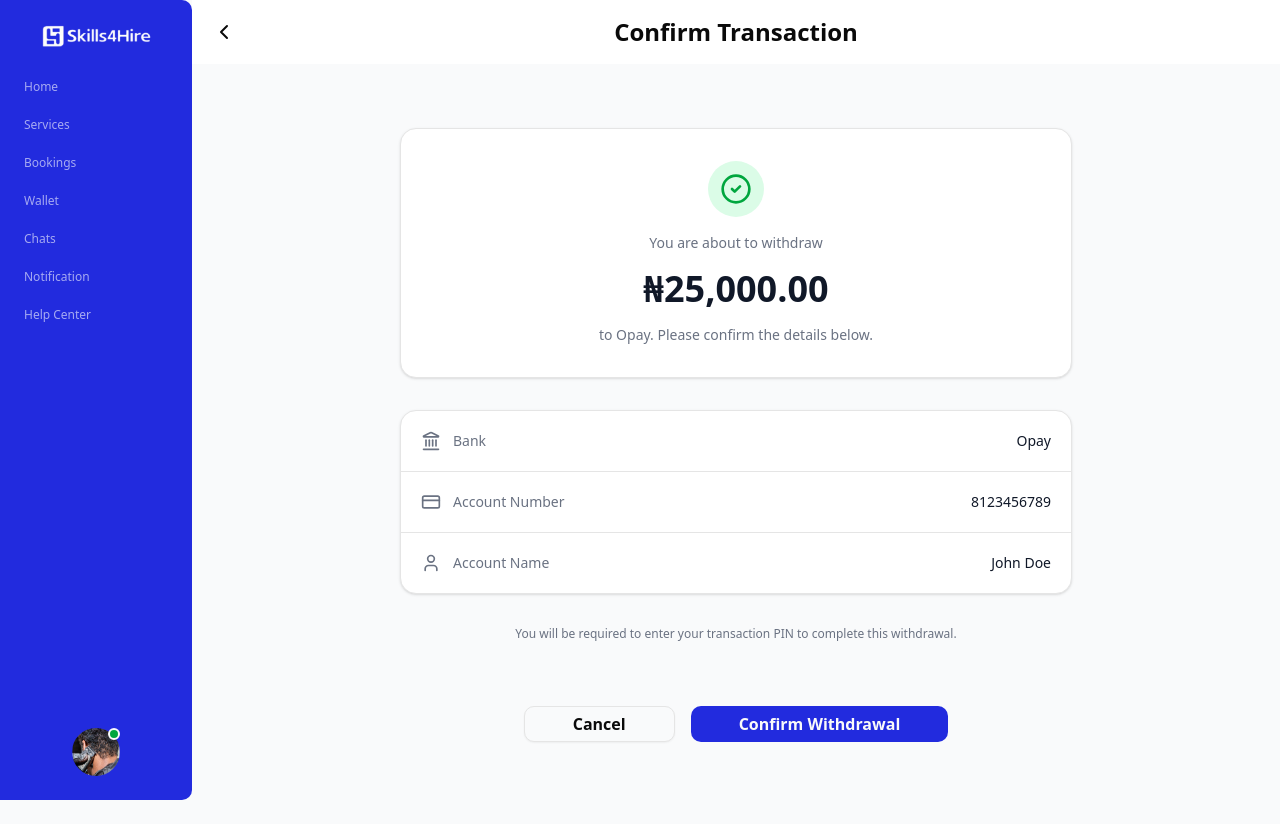
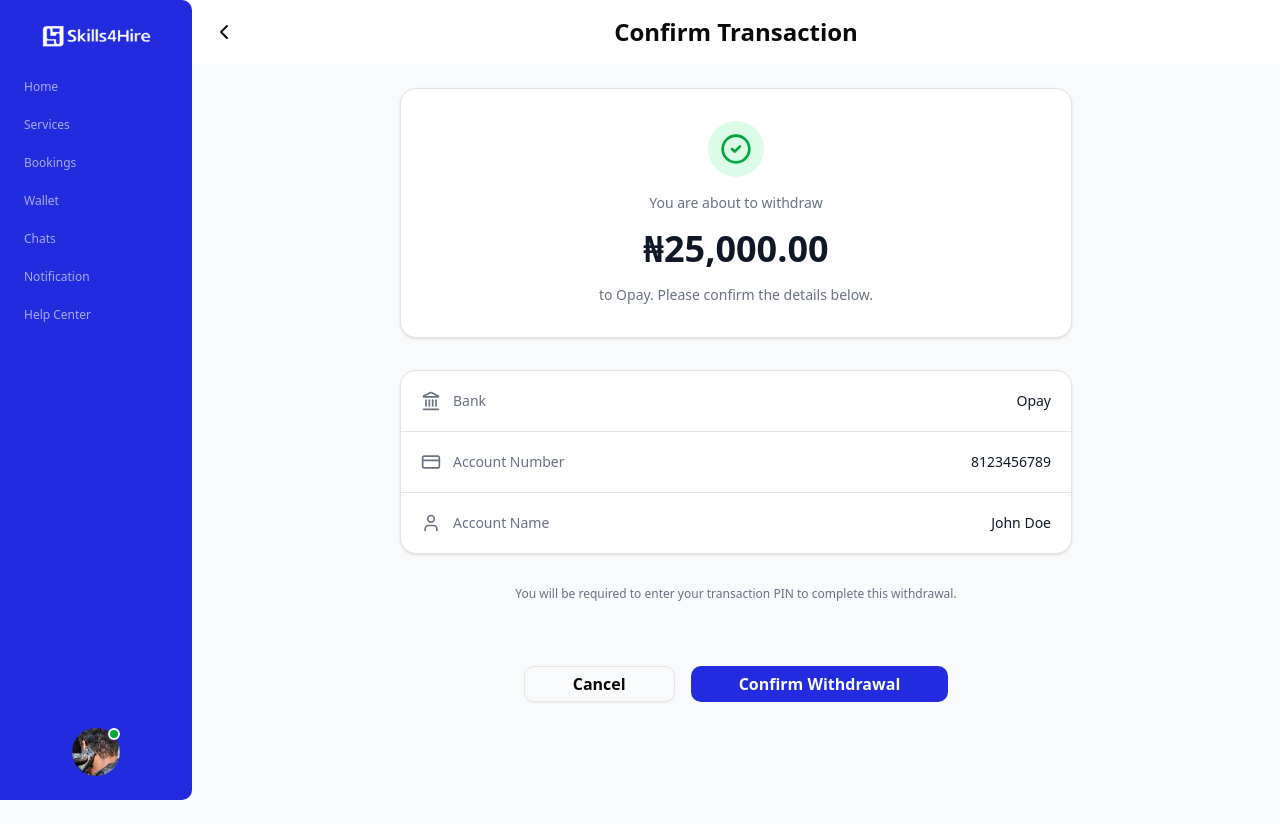
Before and after one commit to Skills4hire-org/Skills-4-Hire, a React (Vite) app: page /1/wallet/withdraw-verify in a window 1280 px wide. Built offline with nearby package versions, Linux system fonts and the light colour scheme; some icons are missing; a web font is replaced by a local one.

Commit message:
Fix:edited withdrawal sections

```diff
--- a/src/pages/WithdrawPin.tsx
+++ b/src/pages/WithdrawPin.tsx
@@ -3,6 +3,7 @@
 import { useState } from "react";
 import { useNavigate, useLocation } from "react-router-dom";
 import HeaderWithBackNavigation from "@/components/header/HeaderWithBackNavigation";
+import Container from "@/components/global/Container";
 import type { WithdrawalDetails } from "@/types/withdrawal";
 import { withdrawPinSchema } from "@/utils/schemas";
 import { useValidateSchema } from "@/hooks/useValidateSchema";
@@ -34,7 +35,6 @@ export default function WithdrawPin() {
         return;
       }
 
-      // Simulated correct PIN
       if (newPin !== "1234") {
         const newAttempts = attempts + 1;
         setAttempts(newAttempts);
@@ -67,9 +67,12 @@ export default function WithdrawPin() {
 
   return (
     <div className="min-h-screen bg-white flex flex-col">
+      <div className="[&>*]:border-none">
         <HeaderWithBackNavigation title="Enter Transaction PIN" />
+      </div>
 
-      <div className="flex flex-col items-center justify-center flex-1 space-y-10 px-6">
+      <Container>
+        <div className="flex flex-col items-center space-y-10 pt-1 pb-10">
           <h2 className="text-lg font-semibold text-gray-800">
             Enter your 4-digit PIN
           </h2>
@@ -95,17 +98,25 @@ export default function WithdrawPin() {
                   else if (num !== "") handlePinChange(num);
                 }}
                 className={`text-xl font-semibold h-14 rounded-lg
-                ${locked ? "bg-gray-200 text-gray-400" : "bg-gray-100 active:bg-gray-200"}`}
+                ${
+                  locked
+                    ? "bg-gray-200 text-gray-400"
+                    : "bg-gray-100 active:bg-gray-200"
+                }`}
               >
                 {num}
               </button>
             ))}
           </div>
 
-        <button onClick={() => navigate(-1)} className="text-gray-500 text-sm">
+          <button
+            onClick={() => navigate(-1)}
+            className="text-gray-500 text-sm"
+          >
             Cancel
           </button>
         </div>
+      </Container>
     </div>
   );
 }
--- a/src/pages/WithdrawSuccess.tsx
+++ b/src/pages/WithdrawSuccess.tsx
@@ -3,6 +3,7 @@
 import { useNavigate, useLocation } from "react-router-dom";
 import { Button } from "@/components/ui/button";
 import HeaderWithBackNavigation from "@/components/header/HeaderWithBackNavigation";
+import Container from "@/components/global/Container";
 import { CheckCircle2 } from "lucide-react";
 import type { WithdrawalDetails } from "@/types/withdrawal";
 
@@ -23,7 +24,7 @@ export default function WithdrawSuccess() {
         <HeaderWithBackNavigation title="Withdrawal Successful" />
       </div>
 
-      <div className="flex justify-center w-full px-4 md:px-6 lg:px-8 mt-20">
+      <Container className="flex justify-center">
         <div className="w-full max-w-md bg-white rounded-2xl shadow-sm border p-10 text-center space-y-6">
           <div className="flex justify-center">
             <div className="bg-green-100 p-4 rounded-full">
@@ -60,7 +61,7 @@ export default function WithdrawSuccess() {
             Back to Wallet
           </Button>
         </div>
-      </div>
+      </Container>
     </div>
   );
 }
--- a/src/pages/WithdrawVerification.tsx
+++ b/src/pages/WithdrawVerification.tsx
@@ -3,6 +3,7 @@
 import { useNavigate, useLocation } from "react-router-dom";
 import { Button } from "@/components/ui/button";
 import HeaderWithBackNavigation from "@/components/header/HeaderWithBackNavigation";
+import Container from "@/components/global/Container";
 import { CheckCircle2, Landmark, CreditCard, User } from "lucide-react";
 import type { WithdrawalDetails } from "@/types/withdrawal";
 
@@ -29,8 +30,8 @@ export default function WithdrawVerification() {
         <HeaderWithBackNavigation title="Confirm Transaction" />
       </div>
 
-      <div className="flex justify-center w-full px-4 md:px-6 lg:px-8 mt-10">
-        <div className="w-full max-w-2xl space-y-8">
+      <Container>
+        <div className="w-full max-w-2xl mx-auto space-y-8">
           <div className="bg-white rounded-2xl shadow-sm p-8 text-center space-y-4 border">
             <div className="flex justify-center">
               <div className="bg-green-100 p-3 rounded-full">
@@ -106,7 +107,7 @@ export default function WithdrawVerification() {
             </Button>
           </div>
         </div>
-      </div>
+      </Container>
     </div>
   );
 }
```
Lines whose indentation alone changed are shown as unchanged.
